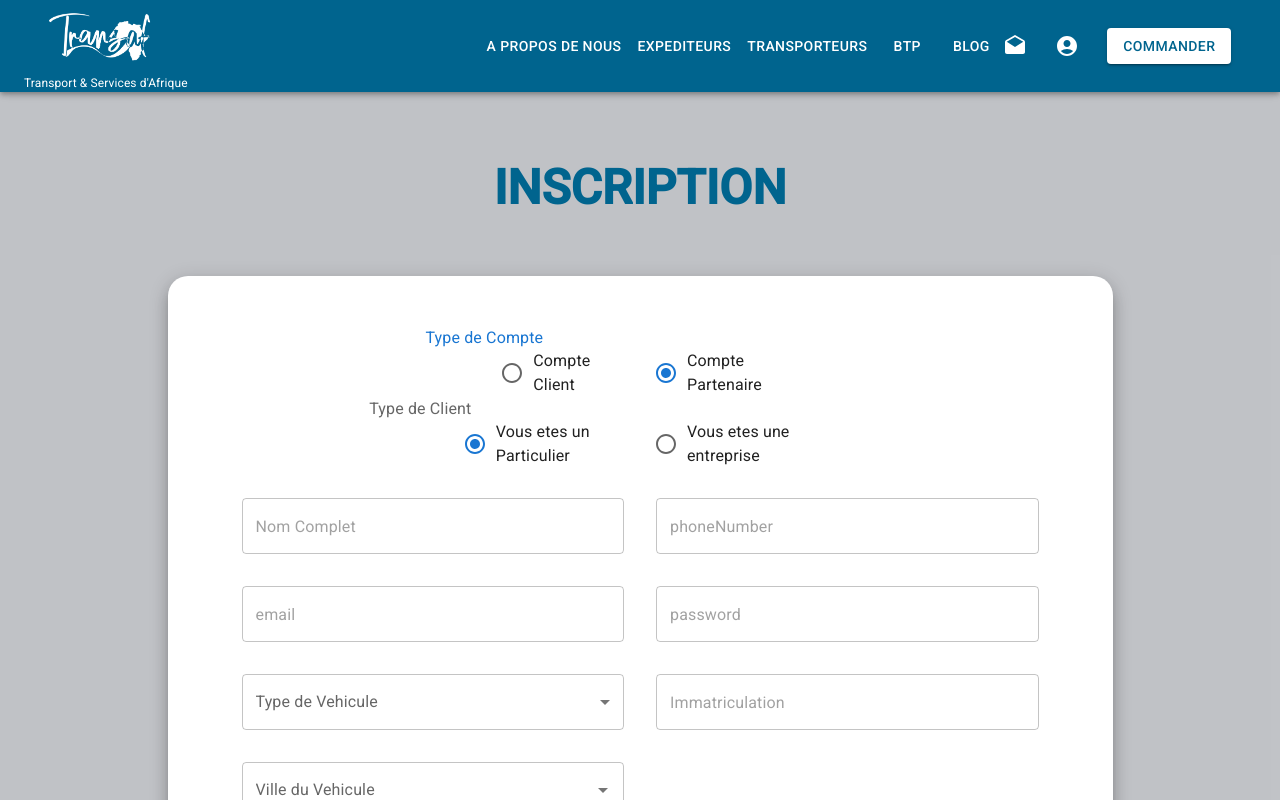
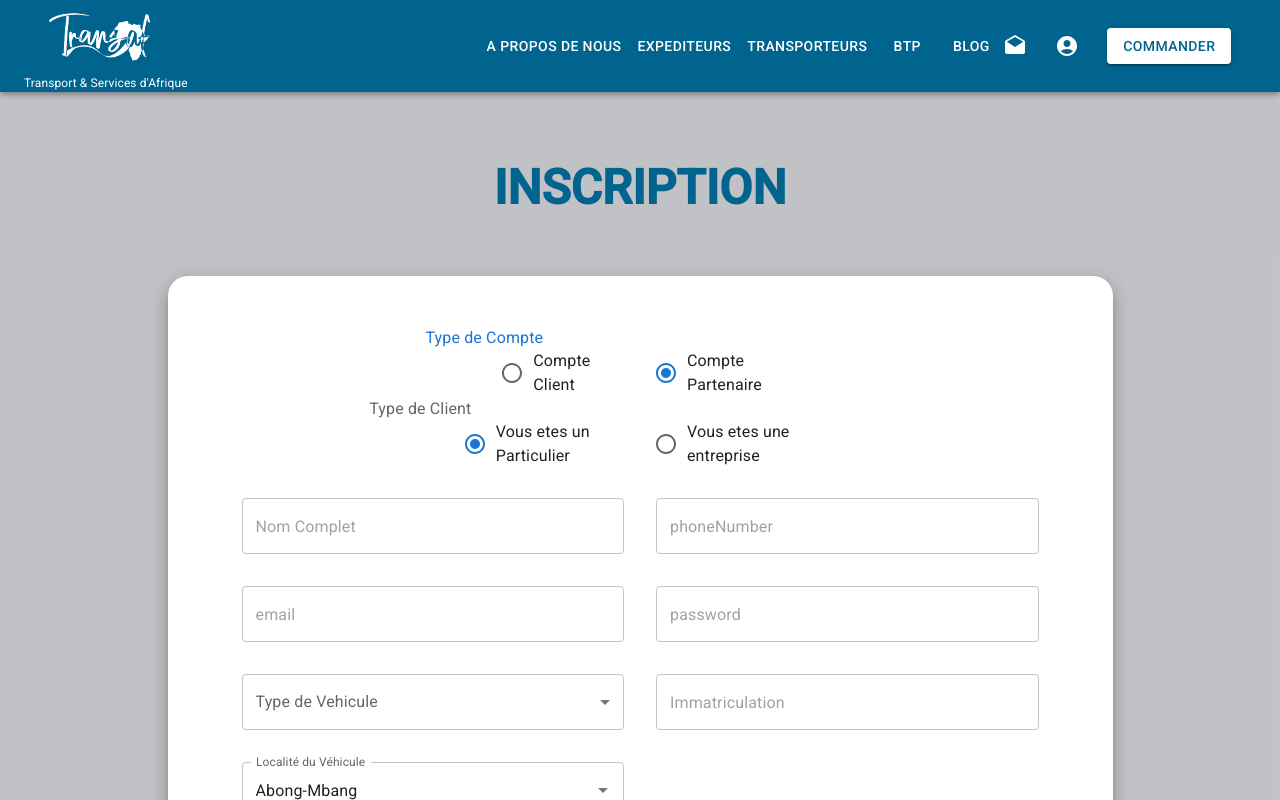
Before and after one commit to aristide20/TNew, a React (Create React App) app: page /connexion in a window 1280 px wide. Both pictures are taken after a click on the label "Compte Partenaire". Shown: the top 800 px of the page. Built offline with nearby package versions, Linux system fonts and the light colour scheme.

Commit message:
corections of localisation of vehicules

```diff
--- a/src/components/Form2.js
+++ b/src/components/Form2.js
@@ -70,6 +70,7 @@ const Form2 = () => {
     const [vehicule, setVehicule] = useState(initialValueVehicule);
     const [error, setError] = useState(0);
     const [clicked, setClicked] = useState(false);
+    const [localisationValue, setLocalisationValue] = useState(ListVilles[0]);
 
     const isLogin = pageType === "login";
     const isRegister = pageType === "register";
@@ -529,13 +530,19 @@ const Form2 = () => {
                                       <Autocomplete disablePortal
                                                     id="localisation"
                                                     options={ListVilles}
-                                                    value={vehicule.localisation}
-                                                    onChange={(e) => {setVehicule({...vehicule, localisation:e.target.value,
+
+                                                    value={localisationValue}
+                                                    onChange={(event, newValue) => { setLocalisationValue(newValue) }}
+
+                                                    inputValue={vehicule.localisation}
+                                                    onInputChange={(event, newInputValue) => {
+                                                        setVehicule({...vehicule, localisation: newInputValue,
                                                         Proprietaire: user.fullName});
                                                          isRegister ? dispatch(testRegister({user, vehicule})) :
                                                          dispatch(testLogin(userLogin))}}
+
                                                     fullWidth={true}
-                                                    renderInput={(params) => <TextField {...params} label="Ville du Vehicule" />}
+                                                    renderInput={(params) => <TextField {...params} label="Localité du Véhicule" />}
                                                   />
                                  </Grid>}
 
```
